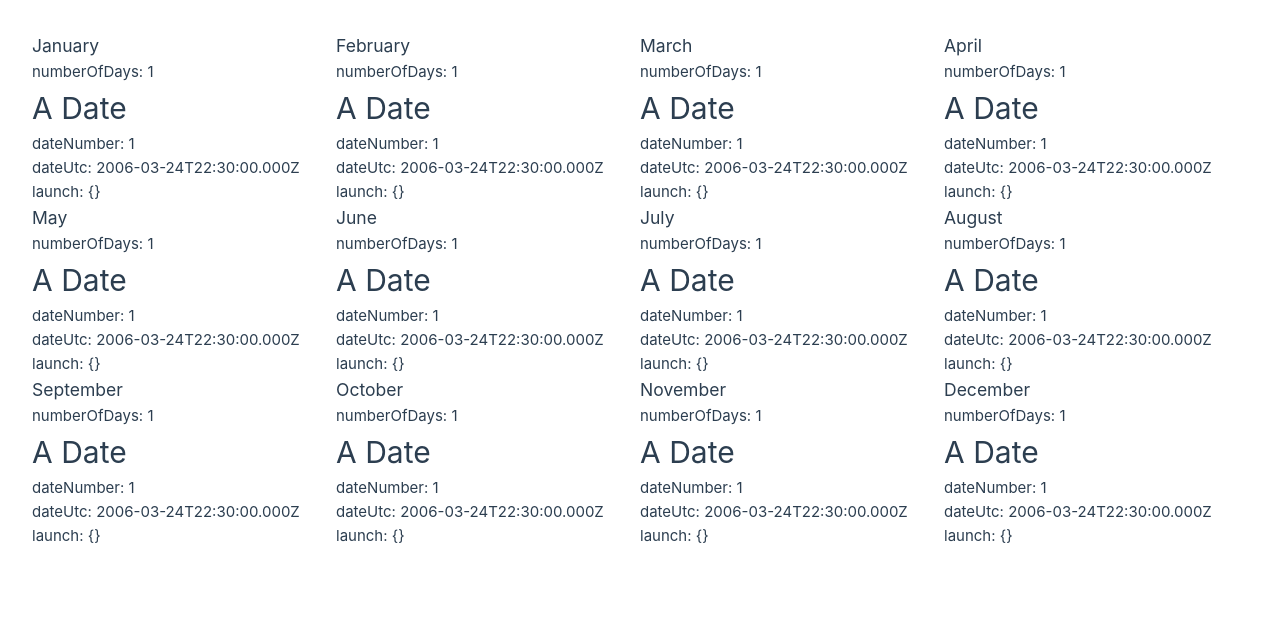
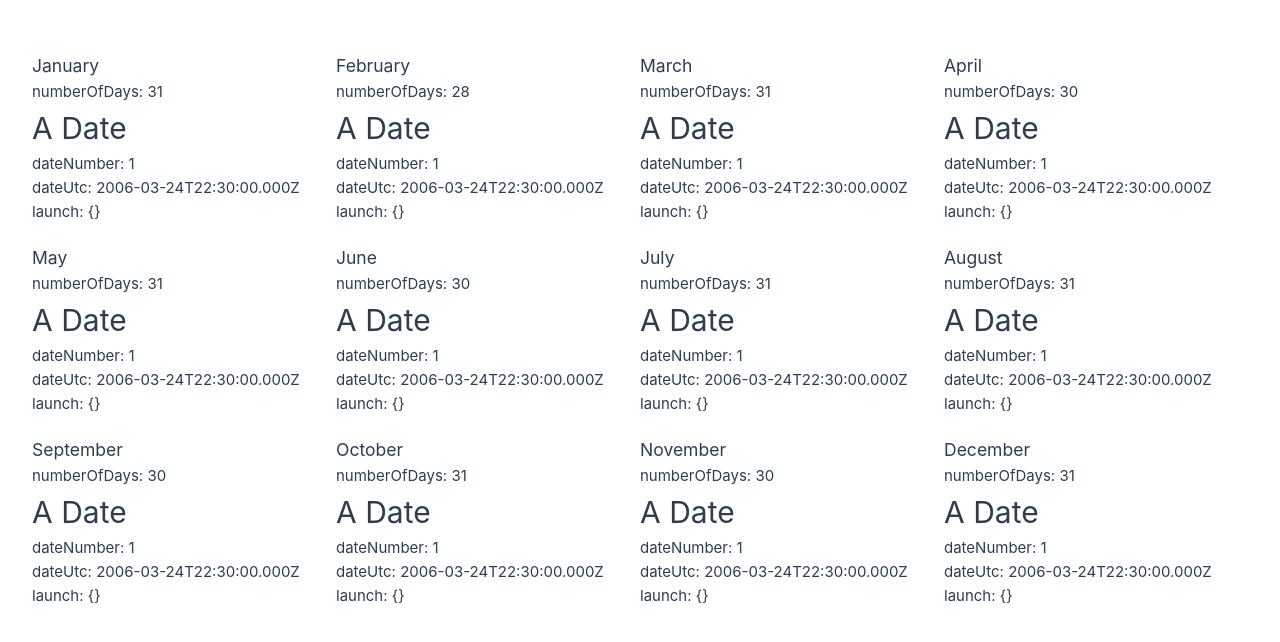
Before and after one commit to david-alan-oneill/spacex, a Vue app in the folder spacex-test/: page / in a window 1280 px wide. Shown: the top 642 px of the page. Built offline with nearby package versions, Linux system fonts and the light colour scheme.

Commit message:
add method to get the number of days for a given month

```diff
--- a/spacex-test/src/App.vue
+++ b/spacex-test/src/App.vue
@@ -1,22 +1,22 @@
 <template>
   <main>
     <div class="row">
-      <Month title="January" number-of-days="1"/>
-      <Month title="February" number-of-days="1"/>
-      <Month title="March" number-of-days="1"/>
-      <Month title="April" number-of-days="1"/>
+      <Month title="January" :number-of-days="getNumberOfDaysForMonth(1)"/>
+      <Month title="February" :number-of-days="getNumberOfDaysForMonth(2)"/>
+      <Month title="March" :number-of-days="getNumberOfDaysForMonth(3)"/>
+      <Month title="April" :number-of-days="getNumberOfDaysForMonth(4)"/>
     </div>
     <div class="row">
-      <Month title="May" number-of-days="1"/>
-      <Month title="June" number-of-days="1"/>
-      <Month title="July" number-of-days="1"/>
-      <Month title="August" number-of-days="1"/>
+      <Month title="May" :number-of-days="getNumberOfDaysForMonth(5)"/>
+      <Month title="June" :number-of-days="getNumberOfDaysForMonth(6)"/>
+      <Month title="July" :number-of-days="getNumberOfDaysForMonth(7)"/>
+      <Month title="August" :number-of-days="getNumberOfDaysForMonth(8)"/>
     </div>
     <div class="row">
-      <Month title="September" number-of-days="1"/>
-      <Month title="October" number-of-days="1"/>
-      <Month title="November" number-of-days="1"/>
-      <Month title="December" number-of-days="1"/>
+      <Month title="September" :number-of-days="getNumberOfDaysForMonth(9)"/>
+      <Month title="October" :number-of-days="getNumberOfDaysForMonth(10)"/>
+      <Month title="November" :number-of-days="getNumberOfDaysForMonth(11)"/>
+      <Month title="December" :number-of-days="getNumberOfDaysForMonth(12)"/>
     </div>
   </main>
 </template>
@@ -28,7 +28,13 @@ export default {
   name: 'App',
   components: {
     Month
-  }
+  },
+  methods: {
+    getNumberOfDaysForMonth(month) {
+      const year = new Date().getFullYear();
+      return new Date(year, month, 0).getDate();
+    }
+  },
 }
 </script>
 
--- a/spacex-test/src/assets/main.css
+++ b/spacex-test/src/assets/main.css
@@ -1,9 +1,7 @@
 @import './base.css';
 
 #app {
-  max-width: 1280px;
   width: 100%;
-  margin: 0 auto;
   padding: 2rem;
 
   font-weight: normal;
--- a/spacex-test/src/components/Month.vue
+++ b/spacex-test/src/components/Month.vue
@@ -36,5 +36,6 @@ export default {
 .month {
   width: 25%;
   float: left;
+  margin-top: 20px;
 }
 </style>
```
